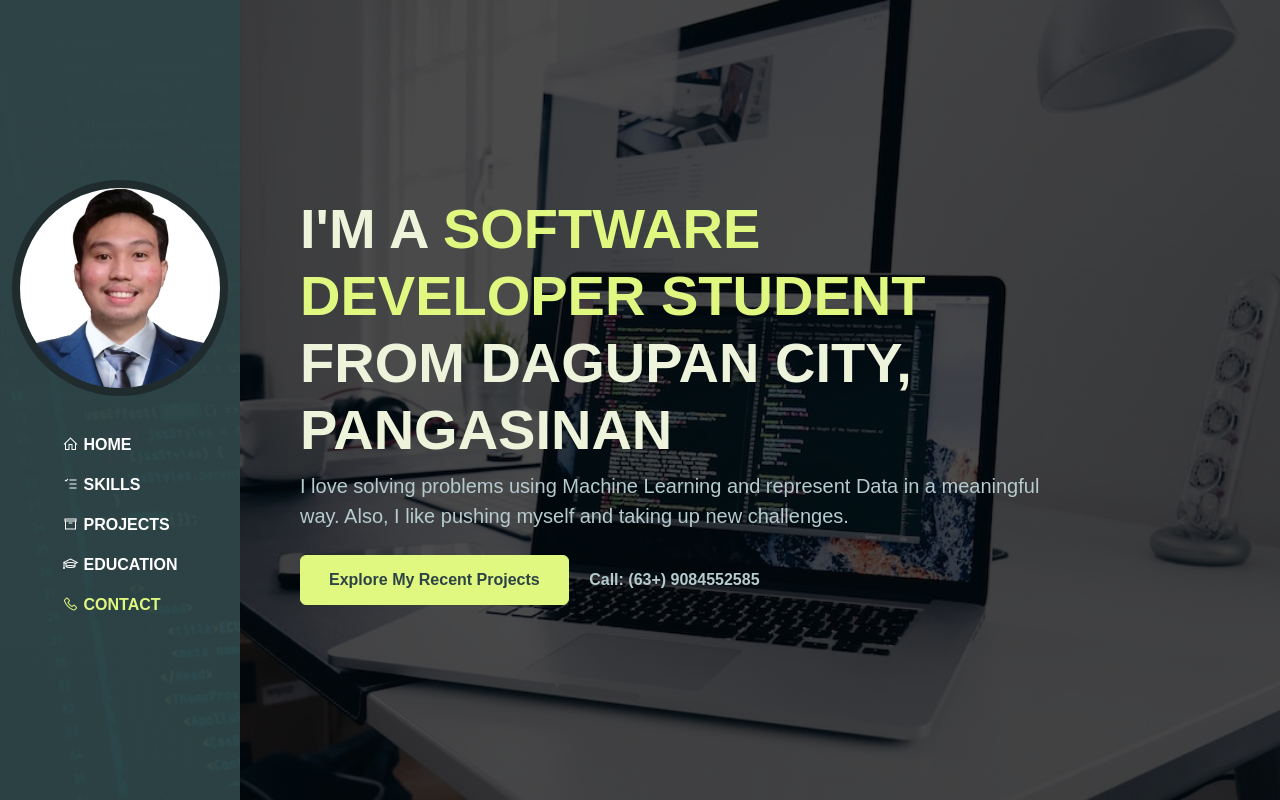
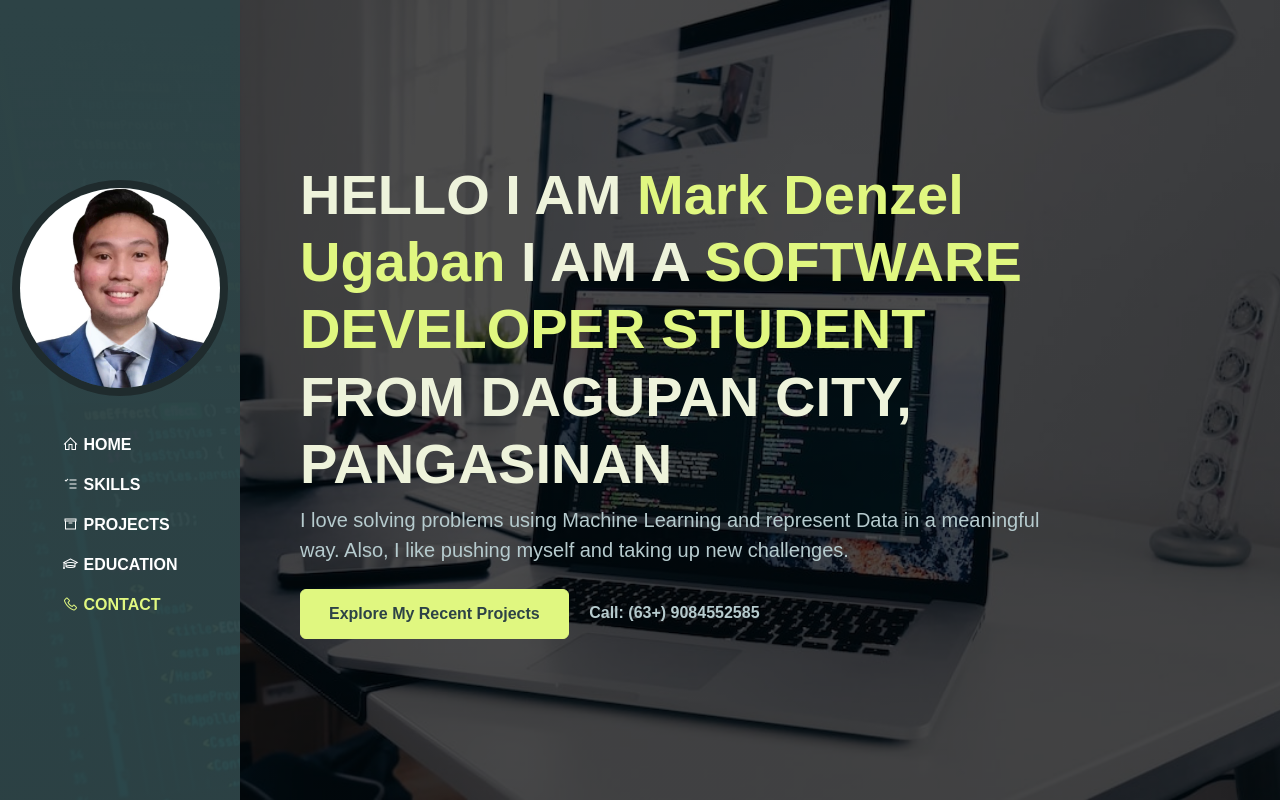
Before and after one commit to MDenzel031/Portfolio, a plain HTML site: page index.html in a window 1280 px wide. Shown: the top 800 px of the page. Drawn offline with Linux system fonts and the light colour scheme; a web font is replaced by a local one.

Commit message:
updating index

```diff
--- a/index.html
+++ b/index.html
@@ -60,7 +60,7 @@
             <div class="container">
                 <div class="row">
                     <div class="col-lg-10">
-                        <h1 class="display-4 fw-bold" data-aos="fade-up">I'M A <span class="text-brand">SOFTWARE
+                        <h1 class="display-4 fw-bold" data-aos="fade-up">HELLO I AM <span class="text-brand">Mark Denzel Ugaban</span> I AM A <span class="text-brand">SOFTWARE
                                 DEVELOPER STUDENT</span> FROM DAGUPAN CITY, PANGASINAN</h1>
                         <p class="lead mt-2 mb-4" data-aos="fade-up" data-aos-delay="300">I love solving problems using
                             Machine Learning and represent Data in a meaningful way. Also, I like pushing myself and
```
